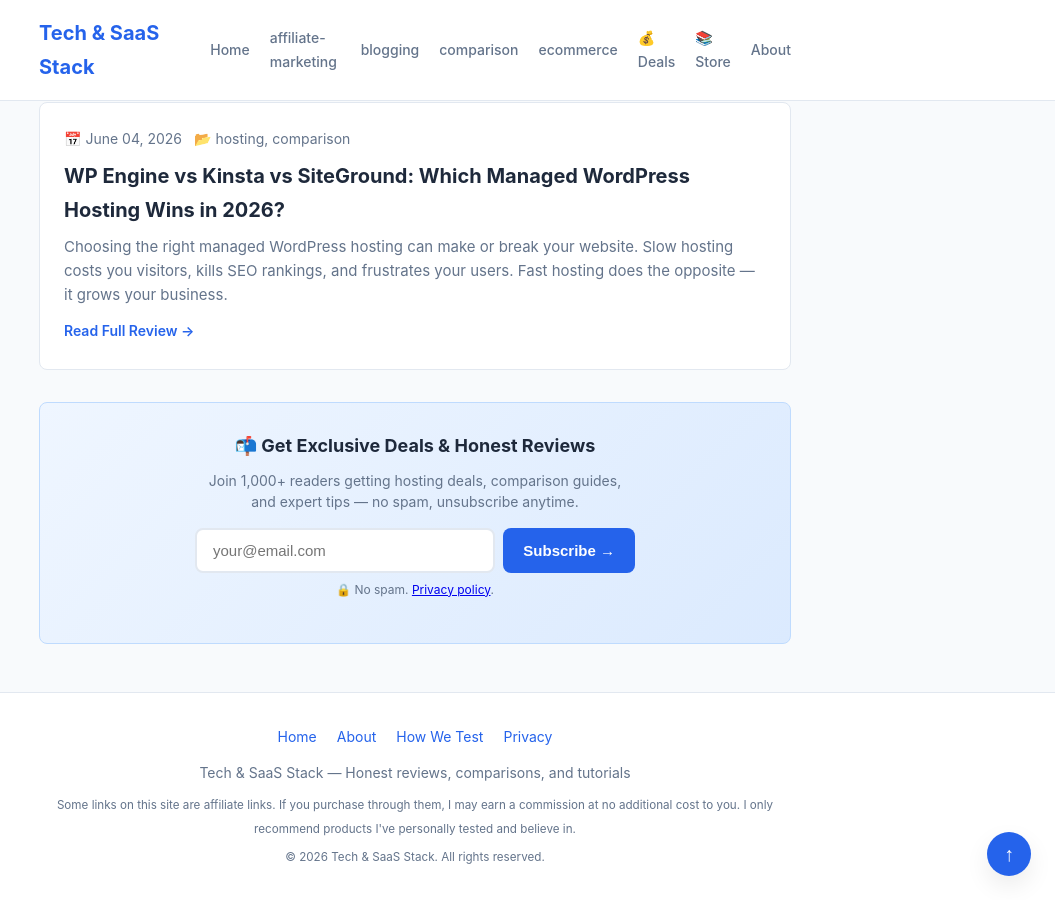
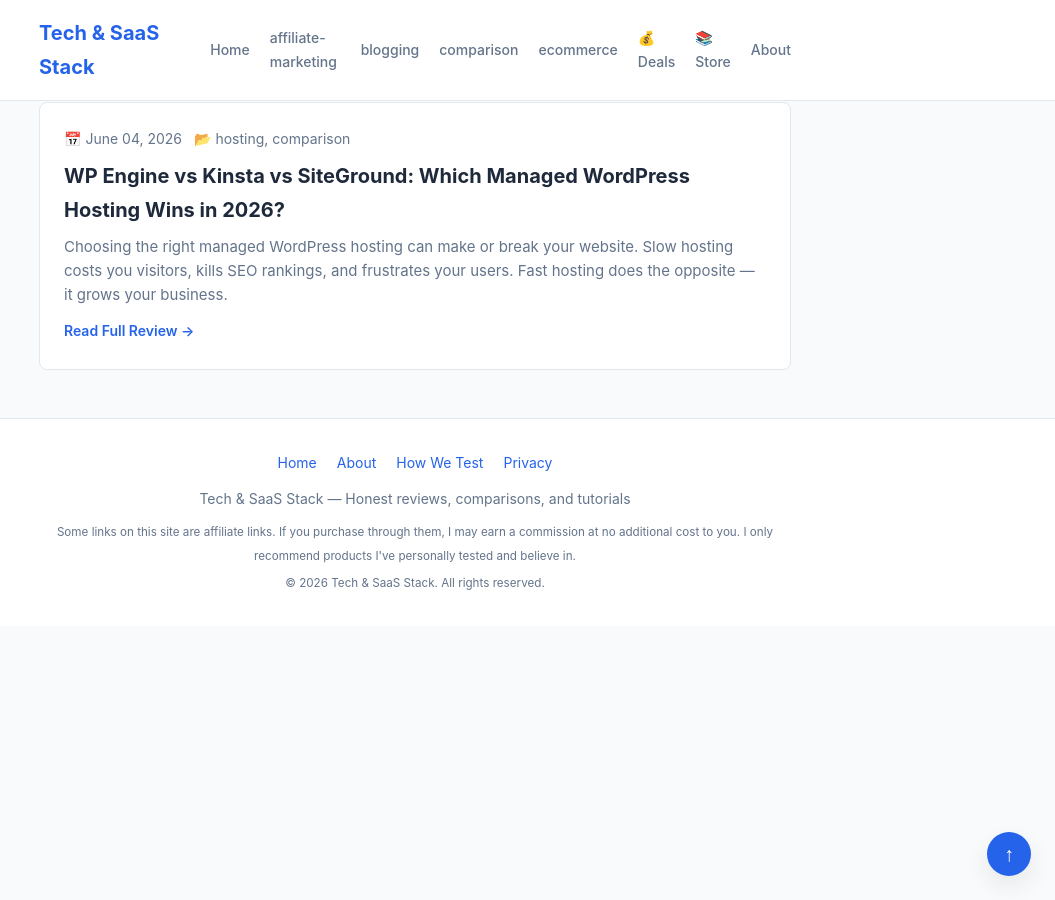
Before and after one commit to fellowizsick/tech-saas-stack, a Jekyll site: the page built from index.html, in a window 1280 px wide and 900 px high, scrolled down 7151 px. Shown: the whole window, without its empty margins (225-1280 px from the left). Built offline with Jekyll 4.4.1, drawn with Linux system fonts in a browser that asks for light colours.

Commit message:
Remove broken ConvertKit newsletter forms (placeholder SUBSCRIPTION_ID)

```diff
--- a/index.html
+++ b/index.html
@@ -82,16 +82,4 @@
   {% endfor %}
 </section>
 </div>
-
-<!-- Homepage Email Signup -->
-<div class="email-capture" style="margin-top:32px;">
-<div class="email-capture-inner">
-  <h3>📬 Get Exclusive Deals & Honest Reviews</h3>
-  <p>Join 1,000+ readers getting hosting deals, comparison guides, and expert tips — no spam, unsubscribe anytime.</p>
-  <form action="https://app.convertkit.com/forms/SUBSCRIPTION_ID/subscriptions" method="post" class="email-form" target="_blank">
-    <input type="email" name="email_address" placeholder="your@email.com" required class="email-input">
-    <button type="submit" class="email-btn">Subscribe →</button>
-  </form>
-  <p style="font-size:12px; color:var(--text-muted); margin-top:8px;">🔒 No spam. <a href="{{ site.baseurl }}/privacy/">Privacy policy</a>.</p>
-</div>
-</div>
+</main>
```
Also changed, not shown: _layouts/post.html (+0 -13 lines).
